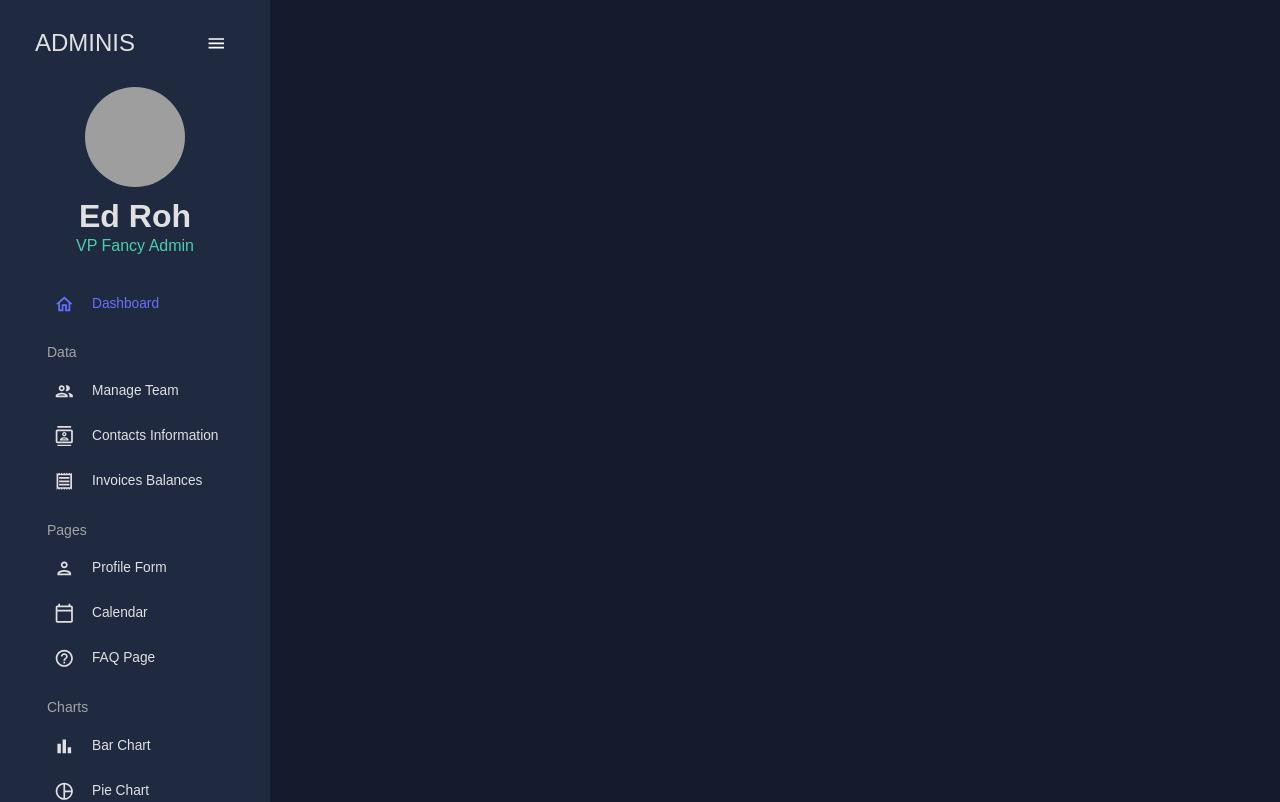
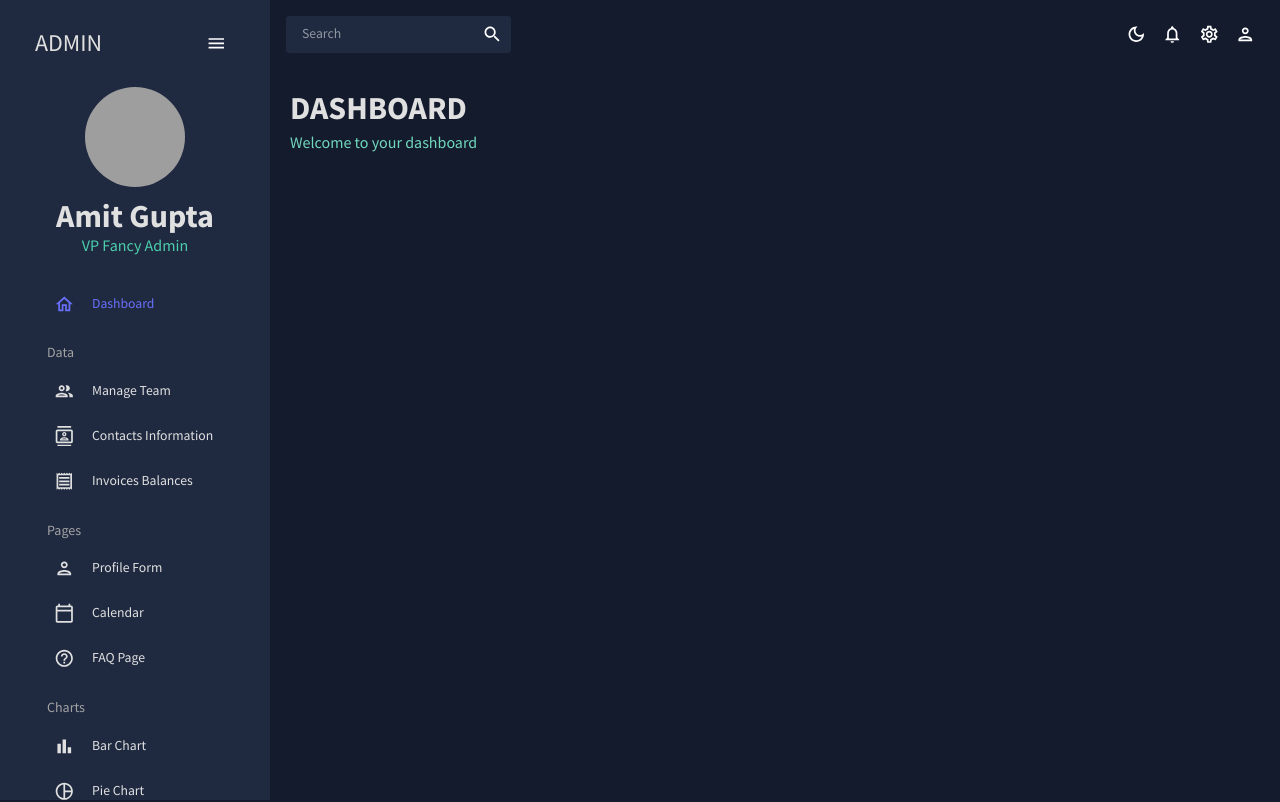
Before and after one commit to amitg01/react-admin, a React (Create React App) app: page / in a window 1280 px wide. Shown: the top 802 px of the page. Built offline with nearby package versions, Linux system fonts and the light colour scheme; grey boxes are pictures that could not be loaded.

Commit message:
fixed the alignment bug and added header component

```diff
--- a/package.json
+++ b/package.json
@@ -36,7 +36,7 @@
     "yup": "^0.32.11"
   },
   "scripts": {
-    "start": "PORT=5000 react-scripts start",
+    "start": "PORT=5001 react-scripts start",
     "build": "react-scripts build",
     "test": "react-scripts test",
     "eject": "react-scripts eject"
--- /dev/null
+++ b/src/components/Header/index.jsx
@@ -0,0 +1,27 @@
+import { Typography, Box, useTheme } from "@mui/material";
+import { tokens } from "../../theme";
+
+const Header = ({ title, subTitle }) => {
+  const theme = useTheme();
+  const colors = tokens(theme.palette.mode);
+
+  return (
+    <Box mb="30px">
+      <Typography
+        variant="h2"
+        color={colors.grey[100]}
+        fontWeight="bold"
+        sx={{
+          mb: "5px",
+        }}
+      >
+        {title}
+      </Typography>
+      <Typography variant="h5" color={colors.greenAccent[400]}>
+        {subTitle}
+      </Typography>
+    </Box>
+  );
+};
+
+export default Header
--- a/src/index.js
+++ b/src/index.js
@@ -2,6 +2,7 @@
 import ReactDOM from "react-dom/client";
 import App from "./App";
 import { BrowserRouter } from "react-router-dom";
+import "./index.css";
 
 const root = ReactDOM.createRoot(document.getElementById("root"));
 root.render(
--- a/src/scenes/dashboard/index.js
+++ b/src/scenes/dashboard/index.js
@@ -1,5 +1,14 @@
+import { Box } from "@mui/material";
+import Header from "../../components/Header";
+
 const DashBoard = () => {
-  <div>DashBoard</div>;
+  return (
+    <Box m="20px">
+      <Box display="flex" justifyContent="space-between" alignItems="center">
+        <Header title="DASHBOARD" subTitle="Welcome to your dashboard" />
+      </Box>
+    </Box>
+  );
 };
 
 export default DashBoard;
--- a/src/scenes/global/SideBar.jsx
+++ b/src/scenes/global/SideBar.jsx
@@ -80,7 +80,7 @@
                 ml="15px"
               >
                 <Typography variant="h3" color={colors.grey[100]}>
-                  ADMINIS
+                  ADMIN
                 </Typography>
                 <IconButton onClick={() => setIsCollapsed(!isCollapsed)}>
                   <MenuOutlinedIcon />
@@ -107,7 +107,7 @@
                   fontWeight="bold"
                   sx={{ m: "10px 0 0 0" }}
                 >
-                  Ed Roh
+                  Amit Gupta
                 </Typography>
                 <Typography variant="h5" color={colors.greenAccent[500]}>
                   VP Fancy Admin
```
